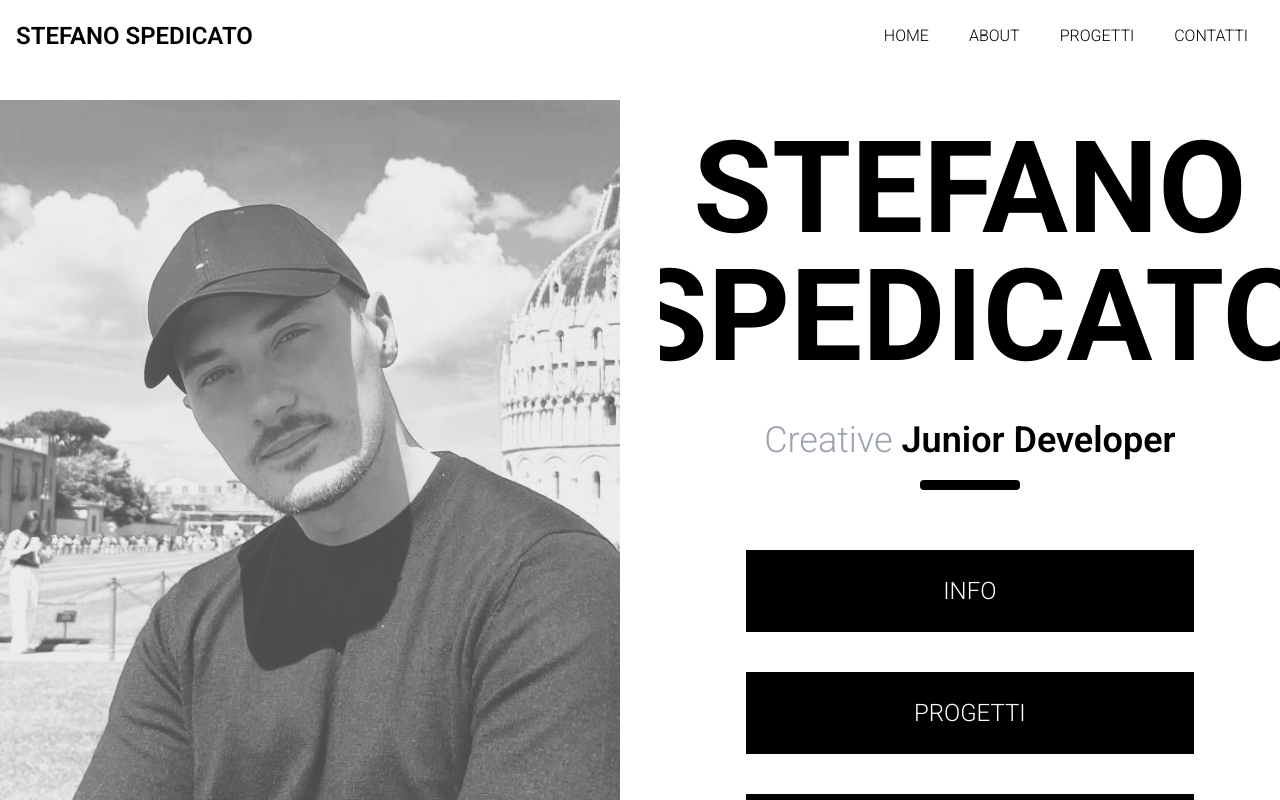
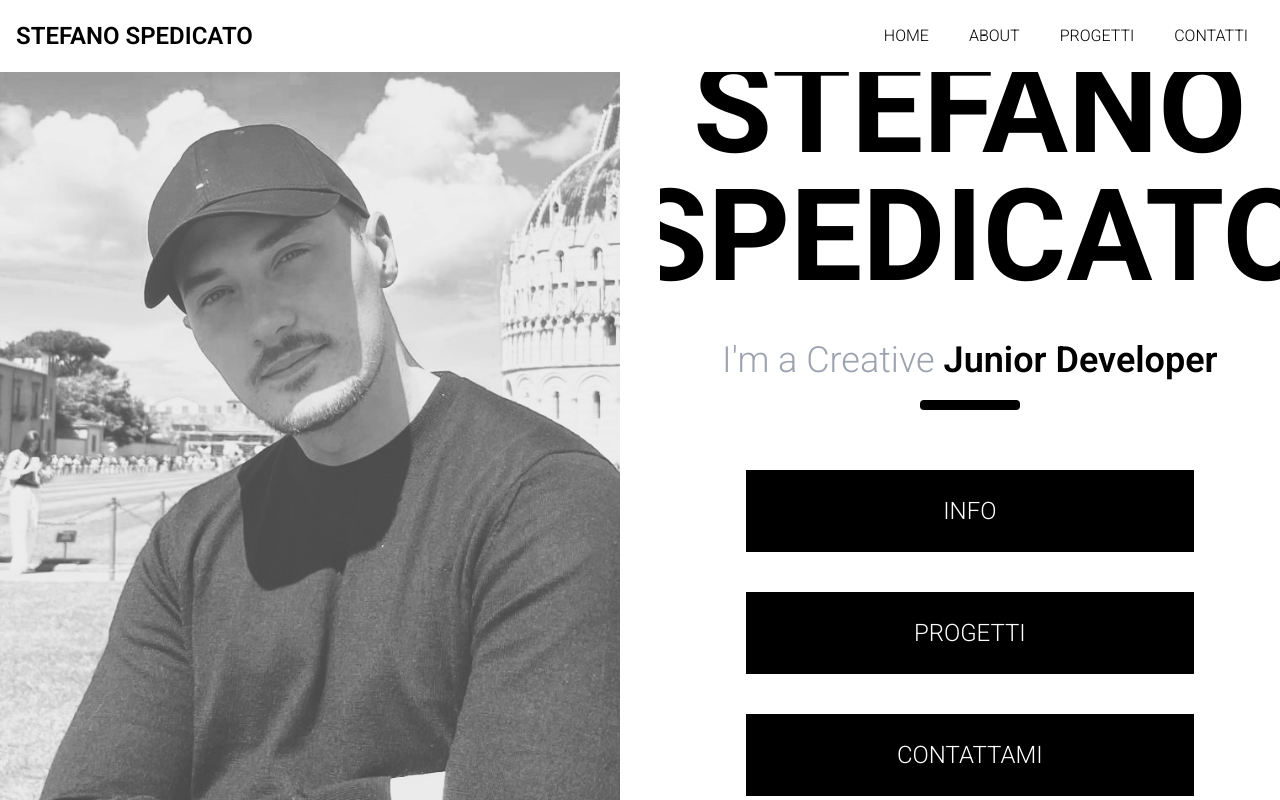
Before and after one commit to Stefanospedicato/portfolio, a React (Vite) app: page /home in a window 1280 px wide. Shown: the top 800 px of the page. Built offline with nearby package versions, Linux system fonts and the light colour scheme.

Commit message:
feat: fix padding properties in Homepage.jsx

```diff
--- a/src/pages/About.jsx
+++ b/src/pages/About.jsx
@@ -8,6 +8,7 @@ const About = () => {
       <div className="w-full xl:w-[50%] h-screen flex flex-col items-center text-center justify-center xl:overflow-auto px-20">
         <p className="text-8xl font-bold mb-10 xl:text-8xl flex-shrink-0">SU DI ME</p>
         <RoundedImage />
+        <span className="h-[10px] bg-black w-[100px] mb-5 transition-all duration-500 ease-in-out hover:w-[300px] rounded mx-auto hidden xl:block"></span>
         <div className="overflow-auto flex-grow mt-5">
           <p className="description">"Dopo anni di esperienza in settori diversi dalla programmazione, ho deciso di seguire la mia vera passione: il <strong>DEVELOPMENT</strong>.</p>
           <p className="description">Questo cambiamento mi ha portato a intraprendere un percorso di formazione intenso e stimolante, culminato nella <strong>Boolean Academy</strong>, dove ho affinato le mie competenze nel corso <strong>Full-Stack Development</strong>, approfondendo tecnologie moderne e strumenti essenziali per lo sviluppo web.</p>
--- a/src/pages/Homepage.jsx
+++ b/src/pages/Homepage.jsx
@@ -3,13 +3,13 @@ import ImageSection from "../components/ImageSection"
 import RoundedImage from "../components/RoundedImage"
 const Homepage = () => {
   return (
-    <section className="w-full flex flex-col items-center justify-center min-h-screen pt-20 xl:flex-row xl:justify-between homepage-section gap-10">
+    <section className="w-full flex flex-col items-center justify-center min-h-screen pt-20 xl:flex-row xl:justify-between homepage-section gap-10 pb-28 lg:p-0">
       <ImageSection />
       <div className="w-full xl:w-[50%] flex flex-col items-center text-center justify-center overflow-auto p-3">
         <p className="text-8xl font-bold mb-10 xl:text-9xl flex-shrink-0">STEFANO SPEDICATO</p>
         <RoundedImage />
         <div className="mb-5">
-          <span className="text-4xl text-gray-400">Creative</span>
+          <span className="text-4xl text-gray-400">I'm a Creative</span>
           <span className="text-4xl font-semibold"> Junior Developer</span>
         </div>
         <span className="block h-[10px] bg-black w-[100px] mb-5 transition-all duration-500 ease-in-out hover:w-[500px] rounded mx-auto"></span>
```
